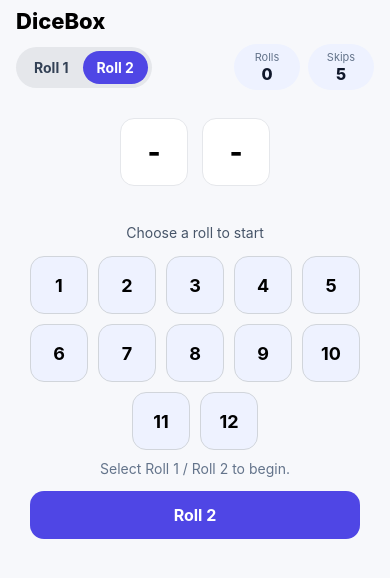
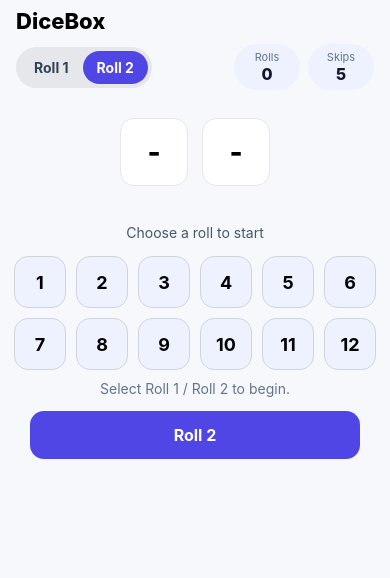
Before and after one commit to bhi049/dicebox, a React Native app: screen /Game in a window 390 px wide. Shown: the top 578 px of the page. Built offline with nearby package versions, Linux system fonts and the light colour scheme.

Commit message:
tilegrid wrap issue fixed for smaller devices

```diff
--- a/src/components/TileGrid.js
+++ b/src/components/TileGrid.js
@@ -1,21 +1,42 @@
-import React from "react";
+import React, { useState } from "react";
 import { View, Text, TouchableOpacity, StyleSheet } from "react-native";
 import { useTheme } from "../theme/theme";
 
+const COLS = 6;
+const GAP = 10;
+
 export default function TileGrid({ numbers, availableSet, selectedSet, onToggle, disabled }) {
   const t = useTheme();
+  const [gridW, setGridW] = useState(0);
+
+  // Compute square tile size so 6 tiles + 5 gaps always fit the row
+  const tileSize =
+    gridW > 0 ? Math.floor((gridW - GAP * (COLS - 1)) / COLS) : 58; // fallback to your old 58
 
   return (
-    <View style={styles.grid}>
-      {numbers.map((n) => {
+    <View
+      style={styles.grid}
+      onLayout={(e) => setGridW(e.nativeEvent.layout.width)}
+    >
+      {numbers.map((n, idx) => {
         const available = availableSet.has(n);
         const selected = selectedSet.has(n);
+
+        // margins to emulate "gap" reliably and keep 6 per row
+        const isEndOfRow = (idx % COLS) === COLS - 1;
+        const mr = isEndOfRow ? 0 : GAP;
+        const mb = idx < numbers.length - COLS ? GAP : 0;
+
         return (
           <TouchableOpacity
             key={n}
             style={[
               styles.tile,
               {
+                width: tileSize,
+                height: tileSize,
+                marginRight: mr,
+                marginBottom: mb,
                 borderRadius: t.radius,
                 backgroundColor: available ? t.tile : t.tileClosed,
                 borderColor: available ? "#d1d5db" : t.border,
@@ -36,7 +57,16 @@ export default function TileGrid({ numbers, availableSet, selectedSet, onToggle,
 }
 
 const styles = StyleSheet.create({
-  grid: { flexDirection: "row", flexWrap: "wrap", gap: 10, justifyContent: "center" },
-  tile: { width: 58, height: 58, alignItems: "center", justifyContent: "center", borderWidth: 1 },
+  grid: {
+    flexDirection: "row",
+    flexWrap: "wrap",
+    justifyContent: "center",
+    alignSelf: "stretch",
+  },
+  tile: {
+    alignItems: "center",
+    justifyContent: "center",
+    borderWidth: 1,
+  },
   num: { fontSize: 18, fontWeight: "700" },
 });
```
